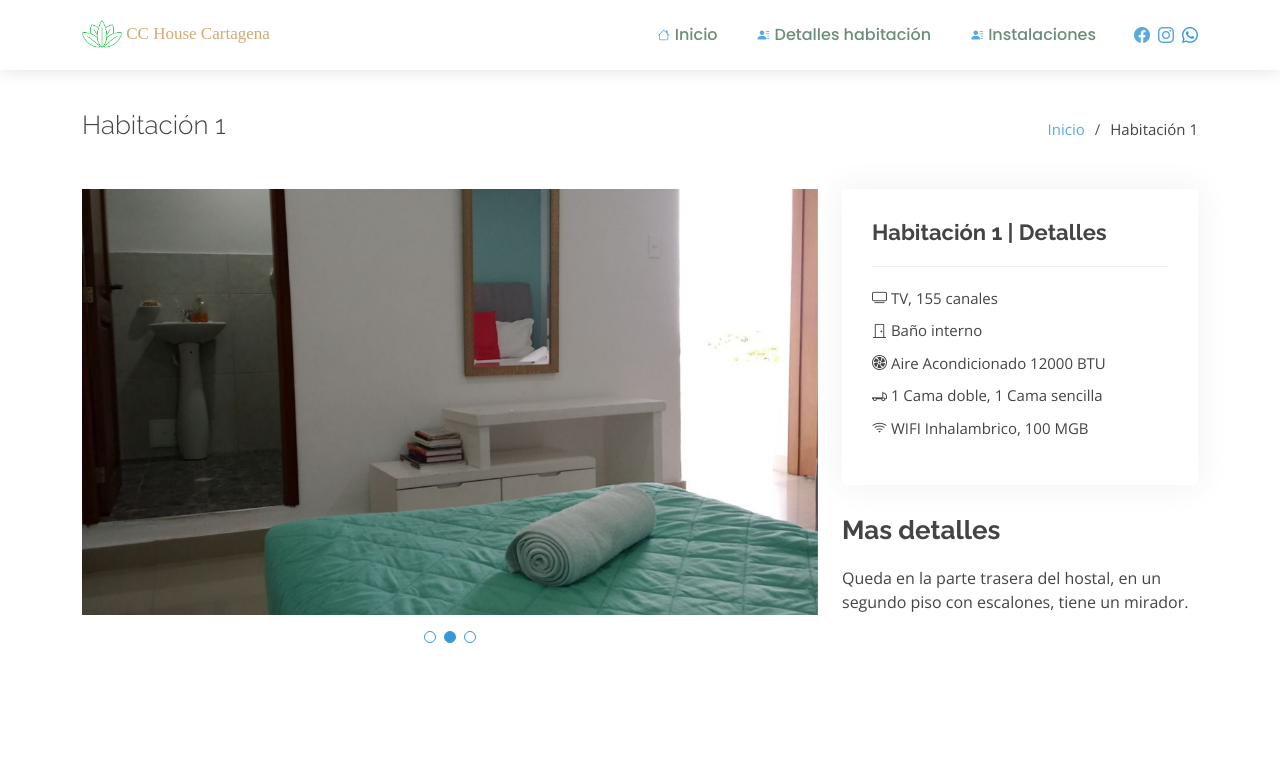
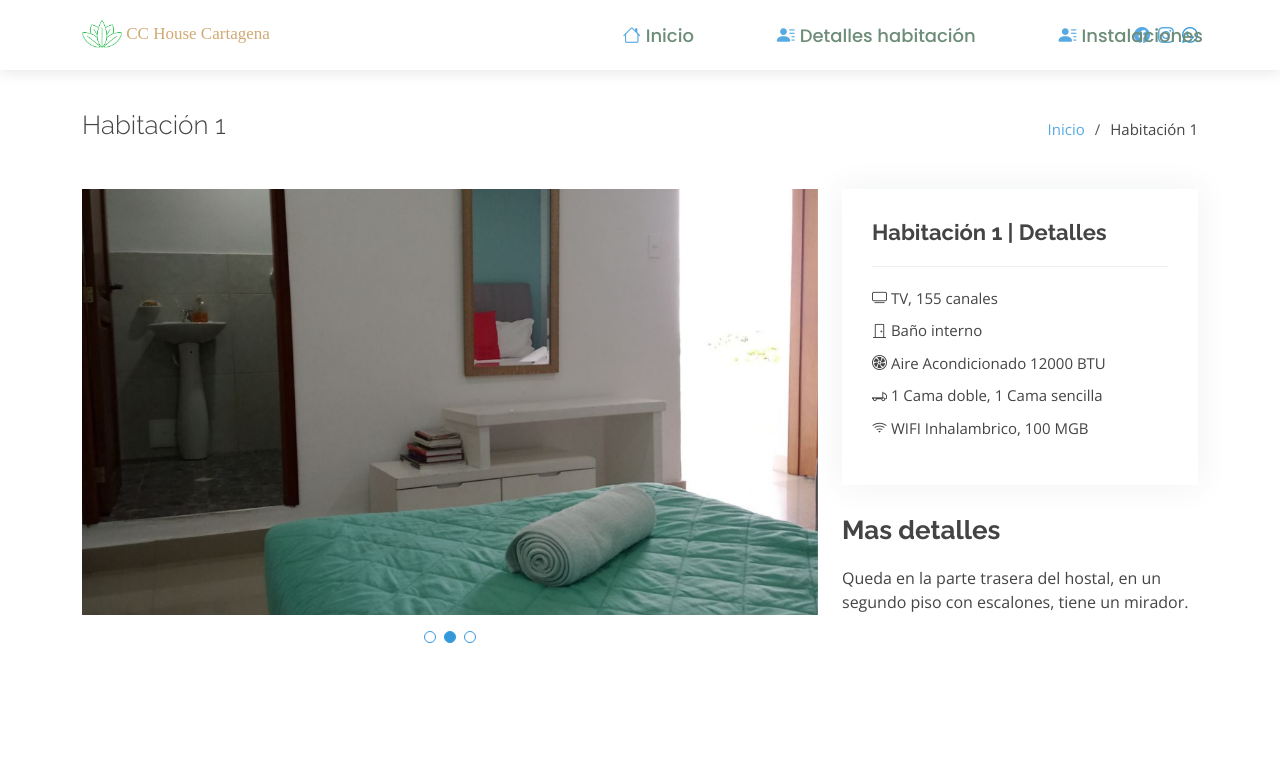
Before and after one commit to santicl/cchouse, a plain HTML site: page hab1.html in a window 1280 px wide. Shown: the top 776 px of the page. Drawn offline with nearby package versions, Linux system fonts and the light colour scheme.

```diff
--- a/assets/css/style.css
+++ b/assets/css/style.css
@@ -1432,12 +1432,19 @@ a.nav-link.scrollto {
 a.nav-link.scrollto {
   display: flex;
   justify-content: center;
+  font-size: 18px;
 }
 
 i.bi.bi-house, i.bi.bi-person-lines-fill, i.bi.bi-building, i.bi.bi-kanban, i.bi.bi-chat-left-text {
   padding: 5px;
-}
-
+  font-size: 18px;
+}
+.navbar-mobile ul {
+  padding: 45px 0;
+}
+.navbar li {
+  padding: 4%;
+}
 /*--------------------------------------------------------------
 # Footer
 --------------------------------------------------------------*/
```
